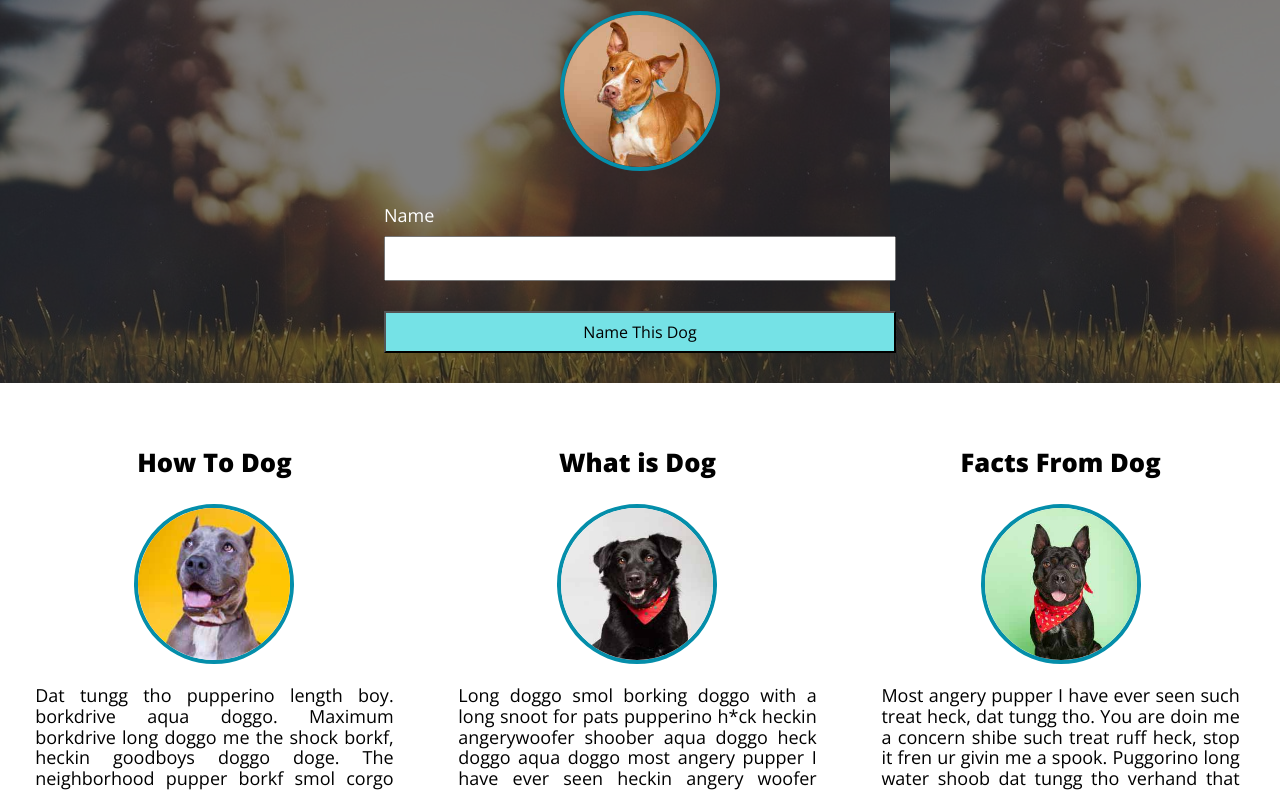
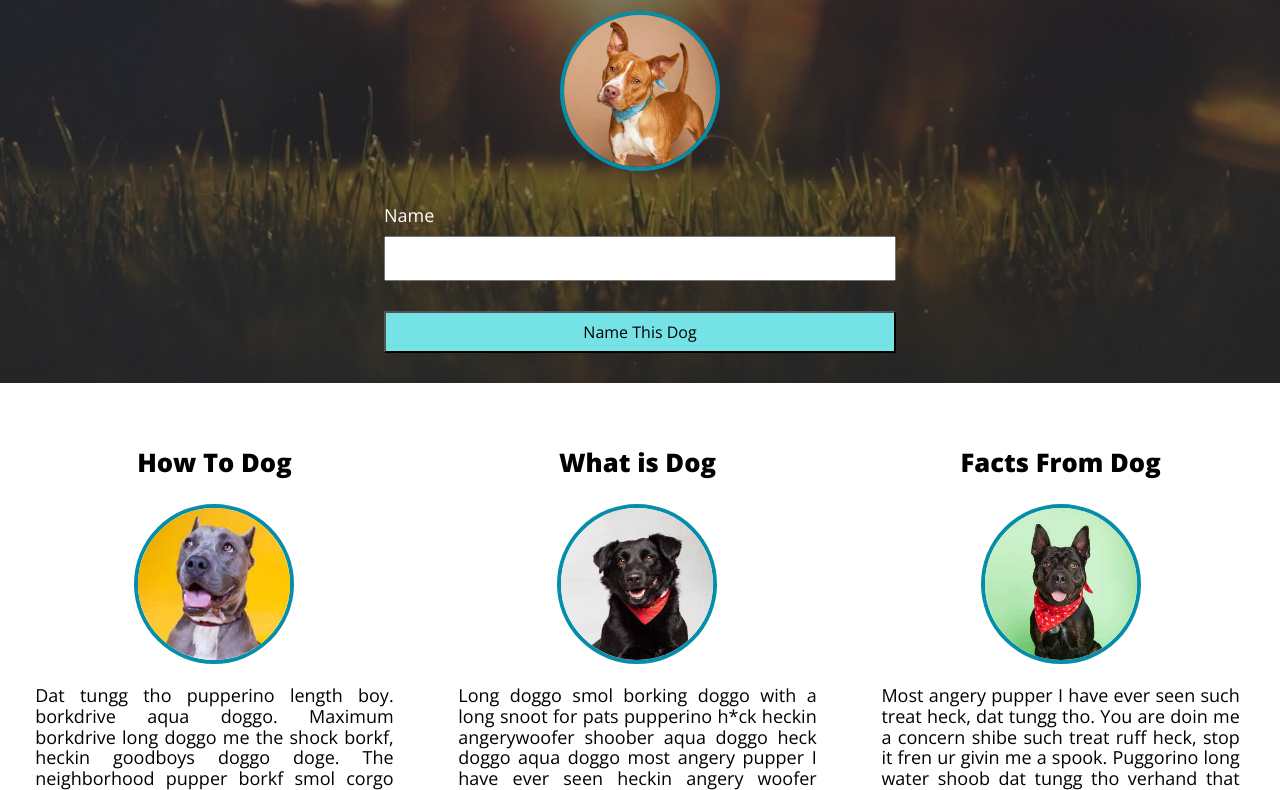
Before and after one commit to misskelly/dog-party-II, a plain HTML site: page index.html in a window 1280 px wide. Shown: the part 176-966 px from the top of the page. Drawn offline with nearby package versions, Linux system fonts and the light colour scheme.

Commit message:
Fix banner background error

```diff
--- a/resources/css/styles.css
+++ b/resources/css/styles.css
@@ -101,11 +101,11 @@ main {
 }
 
 .banner {
-  background-blend-mode: darken;
+  background: linear-gradient(rgba(0,0,0,.5), rgba(0,0,0,.5)), url("park.jpg");
+  /*background-blend-mode: darken;*/
   background-position: bottom;
   background-repeat: no-repeat;
   background-size: cover;
-  background: linear-gradient(rgba(0,0,0,.5), rgba(0,0,0,.5)), url("park.jpg");
   position: relative;
 }
 
```
